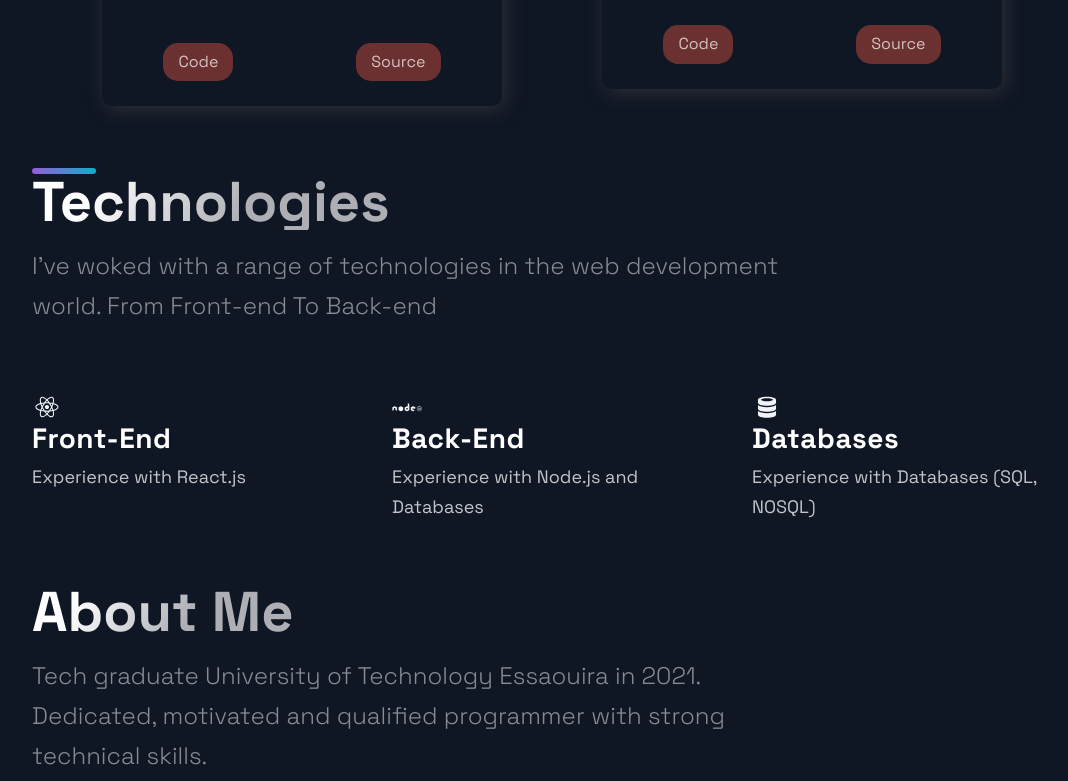
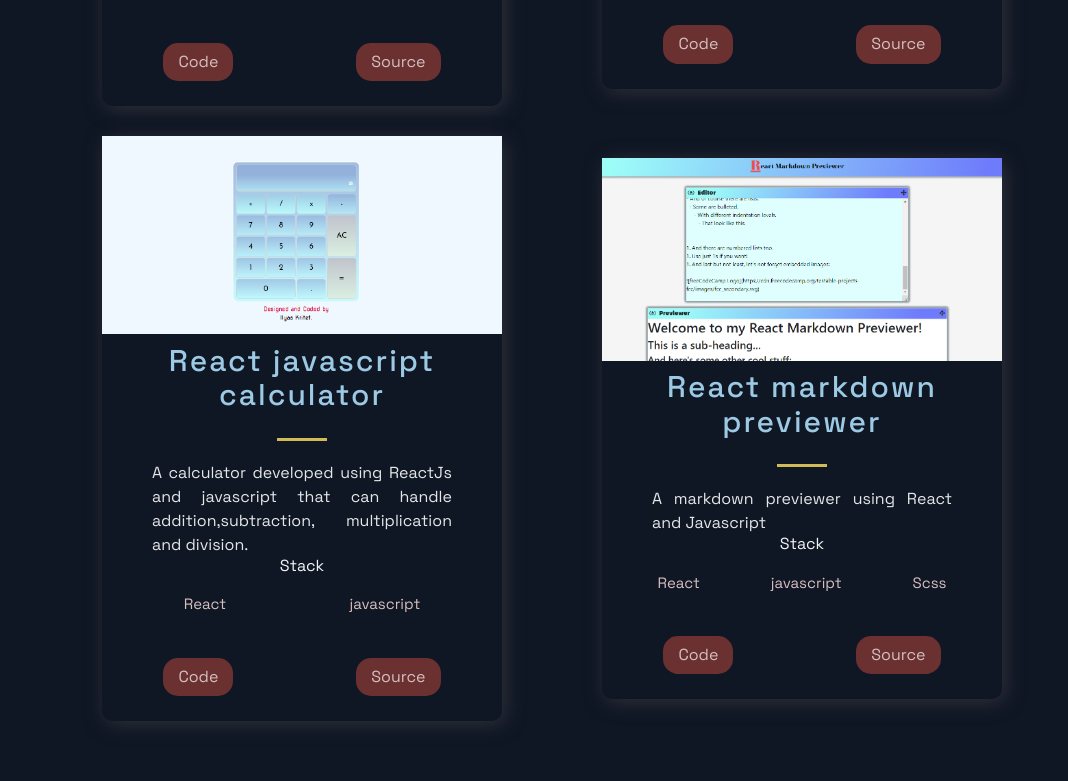
Before and after one commit to K-Ilyas/portfolio, a Next.js app: page / in a window 1280 px wide. Shown: the part 1443-2224 px from the top of the page, without its empty margins (88-1156 px from the left). Built offline with nearby package versions, Linux system fonts and the light colour scheme.

Commit message:
feat : new data

```diff
--- a/src/components/Acomplishments/Acomplishments.js
+++ b/src/components/Acomplishments/Acomplishments.js
@@ -4,8 +4,8 @@ import { Section, SectionDivider, SectionTitle } from '../../styles/GlobalCompon
 import { Box, Boxes, BoxNum, BoxText } from './AcomplishmentsStyles';
 
 const data = [
-  { number: 2, text: 'Open Source Projects' },
-  { number: 3, text: 'Github Followers', },
+  { number: 10, text: 'Open Source Projects' },
+  { number: 34, text: 'Github Followers', },
   { number: 23, text: 'Github Stars', }
 ];
 
--- a/src/constants/constants.js
+++ b/src/constants/constants.js
@@ -2,7 +2,7 @@ export const projects = [
   {
     title: 'Mterials resources management',
     description: 'web admin application for materials resources management (toner, pc ,printer) ,the application allows the admin to keep track of materials and users requests for printers toners also the application give the ability to keep track of the most important changes in the database like updates and deletes',
-    image: '/images/ressource_managment.png',
+    image: './images/ressource_managment.png',
     tags: ['php', 'MySql', 'Bootstrap'],
     source: 'https://github.com/K-Ilyas/web-application-for-materials-resources-management.git',
     visit: 'https://github.com/K-Ilyas/web-application-for-materials-resources-management.git',
@@ -11,11 +11,29 @@ export const projects = [
   {
     title: 'E-Commerce',
     description: "E-commerce platform giving the ability to surf the store ,searching for specific products either with names or categories ,add products to the cart and pay either with paypal or stripe also the platform has a admin panel for the admin to manage products, users, and deliver products. plus some extra features.",
-    image: '/images/Ecommerce_.png',
+    image: './images/Ecommerce_.png',
     tags: ['React', 'Express', 'Redux', 'MySql', 'sequelize'],
     source: 'https://github.com/K-Ilyas/Ecommerce-Web-Application.git',
     visit: 'https://github.com/K-Ilyas/Ecommerce-Web-Application.git',
     id: 1,
+  },
+  {
+    title: 'React javascript calculator',
+    description: "A calculator developed using ReactJs and javascript that can handle addition,subtraction, multiplication and division.",
+    image: './images/React.PNG',
+    tags: ['React', 'javascript'],
+    source: 'https://codepen.io/ilyas99/full/gOoRpeE',
+    visit: 'https://github.com/K-Ilyas/React-javascript-calculator.git',
+    id: 2,
+  },
+  {
+    title: 'React markdown previewer',
+    description: "A markdown previewer using React and Javascript  ",
+    image: './images/markdown.PNG',
+    tags: ['React', 'javascript', "Scss"],
+    source: 'https://codepen.io/ilyas99/full/yLpNVNY',
+    visit: 'https://github.com/K-Ilyas/React-markdown-previewer.git',
+    id: 3,
   },
 ];
 
```
Also changed, not shown: public/images/React.PNG (added), public/images/markdown.PNG (added).
